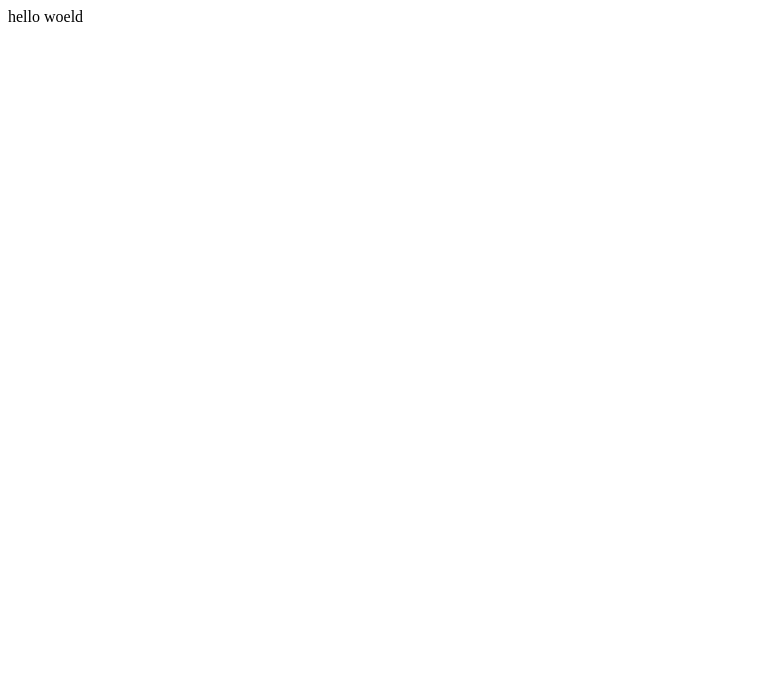
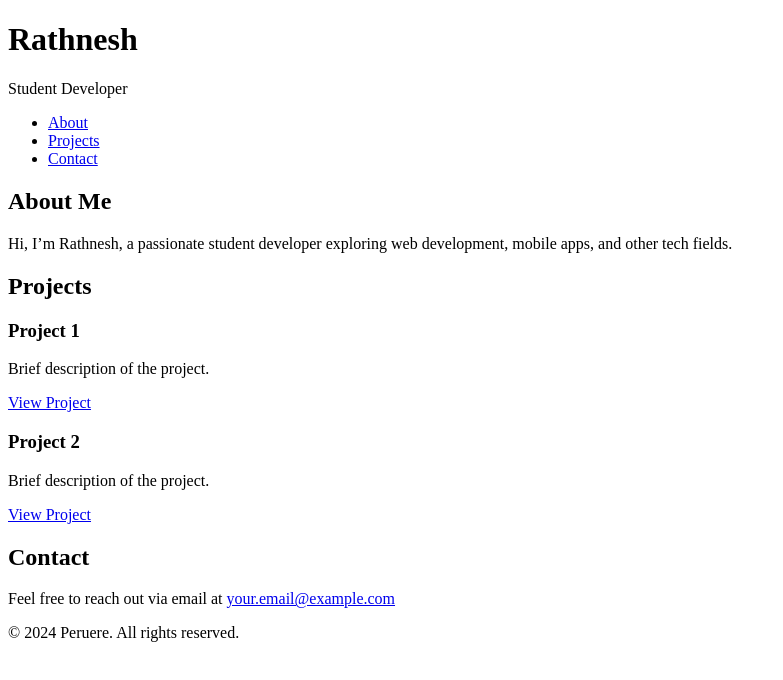
Before and after one commit to rathneshsechs/rathneshsechs.github.io, a plain HTML site: page index.html in a window 1280 px wide. Shown: the whole page, without its empty margins (0-783 px from the left). Drawn offline with Linux system fonts and the light colour scheme.

Commit message:
Update index.html

```diff
--- a/index.html
+++ b/index.html
@@ -1 +1,50 @@
-hello woeld
+<!DOCTYPE html>
+<html lang="en">
+<head>
+  <meta charset="UTF-8">
+  <meta name="viewport" content="width=device-width, initial-scale=1.0">
+  <title>?</title>
+  <link rel="stylesheet" href="style.css">
+</head>
+<body>
+  <header>
+    <h1>Rathnesh</h1>
+    <p>Student Developer</p>
+    <nav>
+      <ul>
+        <li><a href="#about">About</a></li>
+        <li><a href="#projects">Projects</a></li>
+        <li><a href="#contact">Contact</a></li>
+      </ul>
+    </nav>
+  </header>
+
+  <section id="about">
+    <h2>About Me</h2>
+    <p>Hi, I’m Rathnesh, a passionate student developer exploring web development, mobile apps, and other tech fields.</p>
+  </section>
+
+  <section id="projects">
+    <h2>Projects</h2>
+    <div class="project-card">
+      <h3>Project 1</h3>
+      <p>Brief description of the project.</p>
+      <a href="#">View Project</a>
+    </div>
+    <div class="project-card">
+      <h3>Project 2</h3>
+      <p>Brief description of the project.</p>
+      <a href="#">View Project</a>
+    </div>
+  </section>
+
+  <section id="contact">
+    <h2>Contact</h2>
+    <p>Feel free to reach out via email at <a href="mailto:your.email@example.com">your.email@example.com</a></p>
+  </section>
+
+  <footer>
+    <p>&copy; 2024 Peruere. All rights reserved.</p>
+  </footer>
+</body>
+</html>
```
